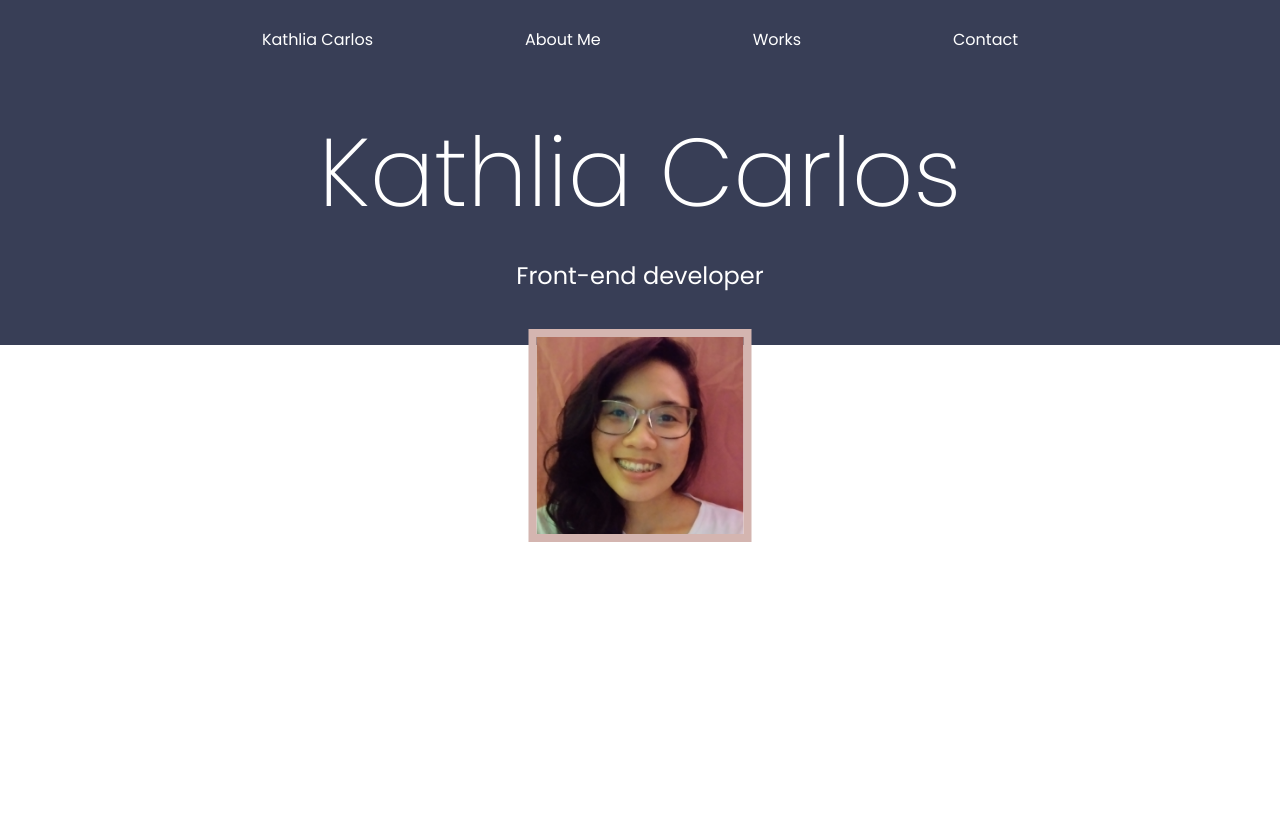
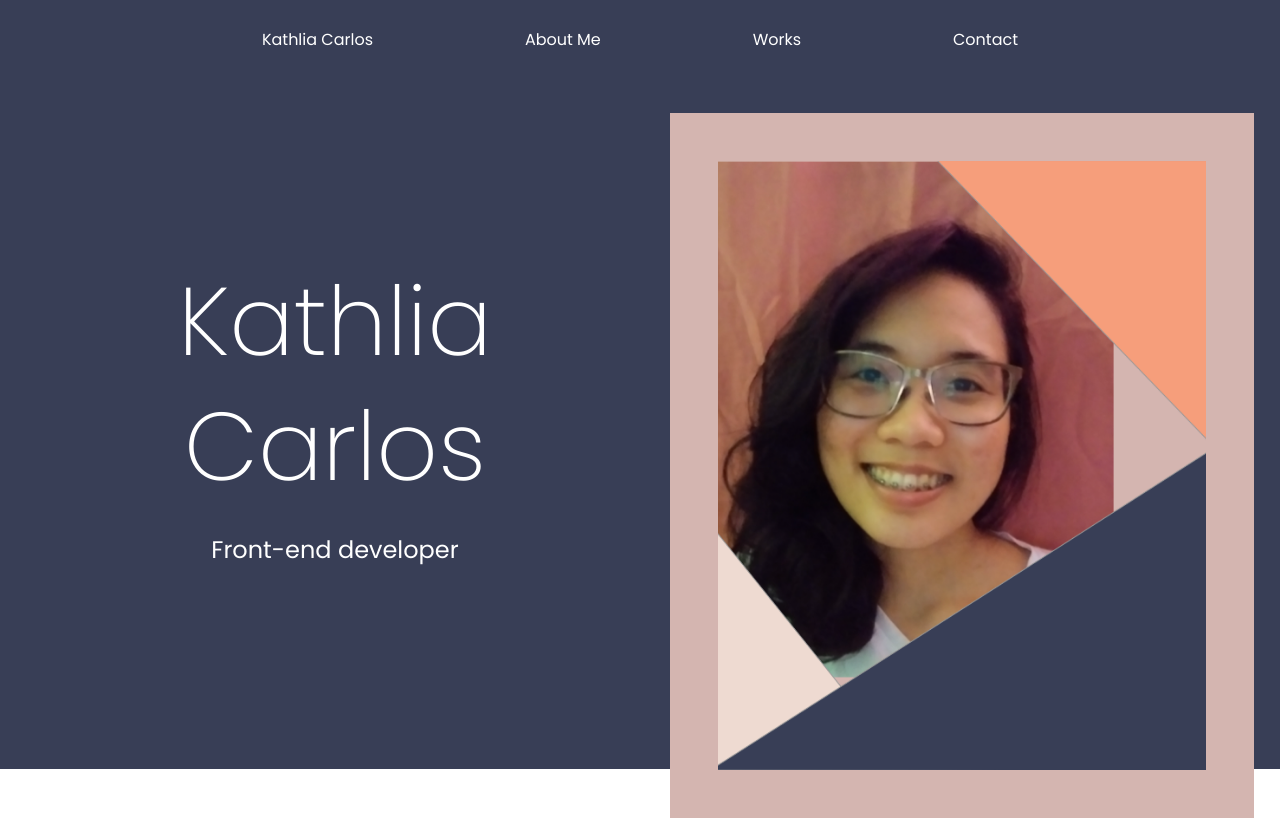
Before and after one commit to liampc/Portfolio, a React (Create React App) app: page / in a window 1280 px wide. Built offline with nearby package versions, Linux system fonts and the light colour scheme.

Commit message:
add home image desktop:

```diff
--- a/src/layout/home/_home.scss
+++ b/src/layout/home/_home.scss
@@ -6,9 +6,19 @@
     background-color: $DarkBlue;
     min-height: 15rem;
 
+    @include breakpoint-up('large'){
+        display: flex;
+        min-height: 43rem;
+    }
+
     &__title {
         color: $White;
         text-align: center;
+
+        @include breakpoint-up('large'){
+            flex: 1;
+            align-self: center;
+        }
 
         h1 {
             font-size: 2.125rem;
@@ -31,6 +41,12 @@
     }
 
     &__image {
+        flex: 1;
+
+        @include breakpoint-down('medium'){
+
+            &::after {
+                content: '';
                 position: absolute;
                 background-image: url('../../assets/images/IMG_20201114_153520.jpg');
                 width: 223px;
@@ -41,6 +57,25 @@
                 background-size: 100%;
                 background-position: 50% 50%;
                 border: 8px solid #D4B5B0;
+            }
+        }
+
+        @include breakpoint-up('large'){
+
+            &::after {
+                content: '';
+                position: absolute;
+                background-image: url('../../assets/images/portfolio-image.png');
+                background-size: 104%;
+                background-repeat: no-repeat;
+                background-position: 50% 50%;
+                min-width: 584px;
+                min-height: 705px;
+                border: 3rem solid #D4B5B0;
+                margin-top: 2rem;
 
             }
         }
+
+    }
+}
```
Also changed, not shown: src/assets/images/portfolio-image.png (renamed from src/assets/images/protfolio-image.png). Lines whose indentation alone changed are shown as unchanged.
